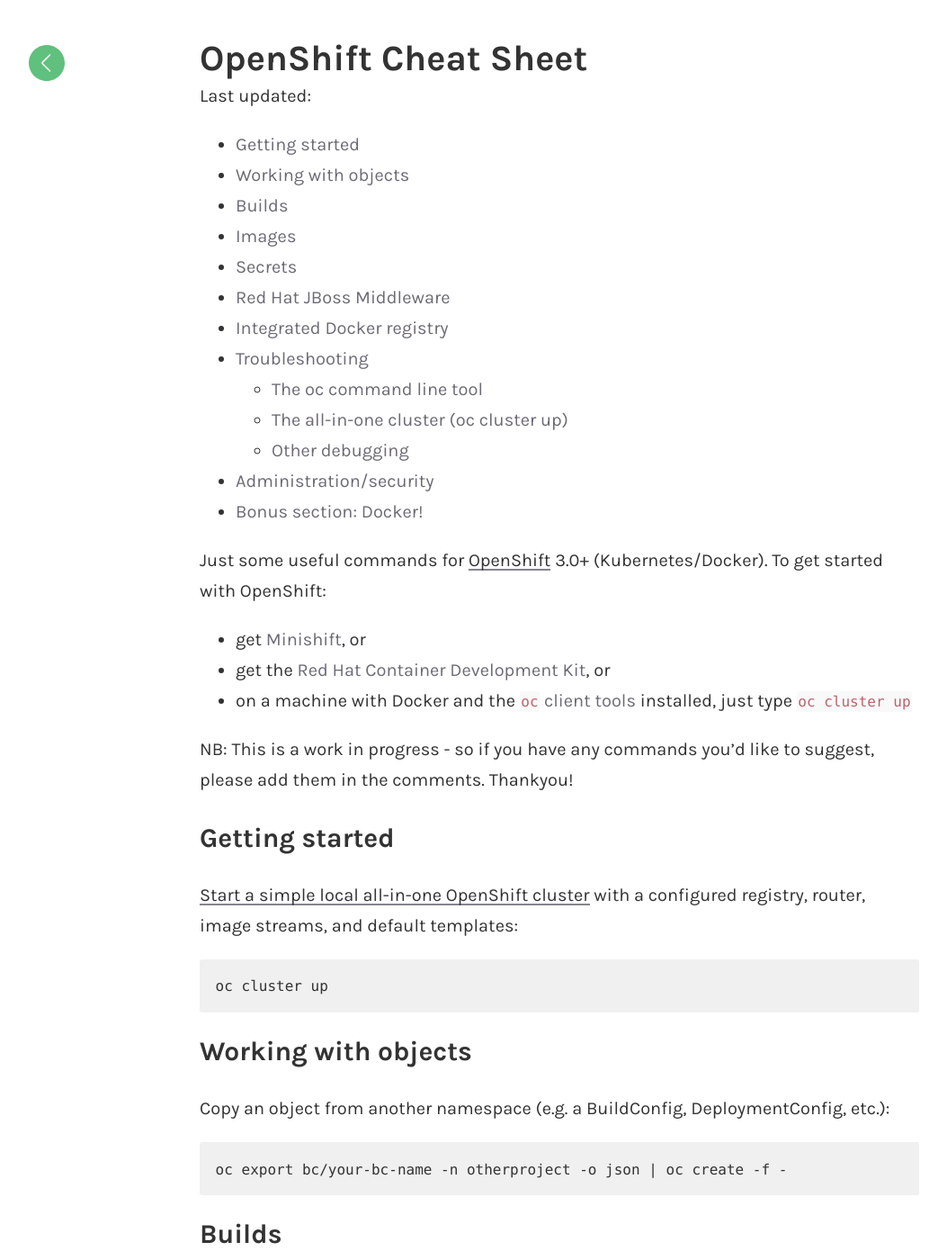
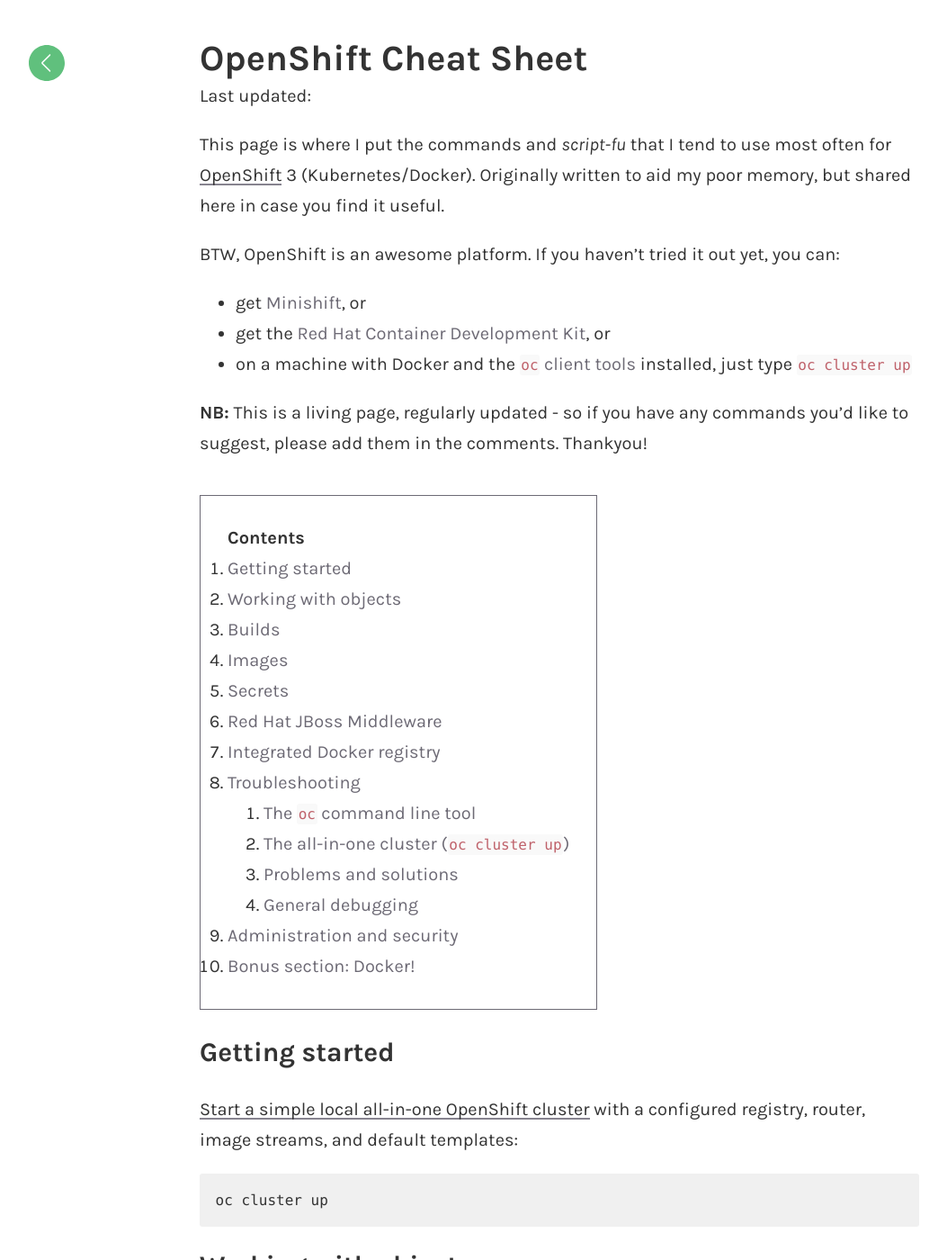
Before and after one commit to monodot/monodot-co-uk, a Jekyll site: the page built from _posts/2016-12-09-openshift-cheatsheet.markdown, in a window 1280 px wide and 1400 px high. Shown: the whole window at 90% size, without its empty margins (18-1071 px from the left). Built offline with Jekyll 4.4.1, drawn with Linux system fonts in a browser that asks for light colours; comment, search, counter and statistics services are not loaded; the table of contents is made by our own code; some of the changed text lies outside the part shown.

Commit message:
Use Kramdown TOC, update OCP cheatsheet

```diff
--- a/Gemfile
+++ b/Gemfile
@@ -3,4 +3,3 @@
 gem 'jekyll-seo-tag'
 gem 'jekyll-paginate'
 gem 'jekyll-last-modified-at'
-gem 'jekyll-toc'
--- a/_config.yml
+++ b/_config.yml
@@ -37,7 +37,7 @@
 disqus:
   shortname: monodot
 
-gems: [jekyll-seo-tag, jekyll-paginate, jekyll-sitemap, jekyll-last-modified-at, jekyll-toc]
+gems: [jekyll-seo-tag, jekyll-paginate, jekyll-sitemap, jekyll-last-modified-at]
 
 defaults:
   -
--- /dev/null
+++ b/_includes/toc.html
@@ -0,0 +1,7 @@
+<aside class="sidebar__right">
+<nav class="toc" markdown="1">
+<header><h4 class="nav__title"><i class="fa fa-{{ include.icon | default: 'file-text' }}"></i> {{ include.title | default: site.data.ui-text[site.locale].toc_label }}</h4></header>
+*  Auto generated table of contents
+{:toc .toc__menu}
+</nav>
+</aside>
--- a/_posts/2016-12-09-openshift-cheatsheet.markdown
+++ b/_posts/2016-12-09-openshift-cheatsheet.markdown
@@ -4,16 +4,19 @@
 date:   2016-12-09 17:00:00 +0000
 categories: openshift
 comments: true
-toc: true
 ---
 
-Just some useful commands for [OpenShift][os] 3.0+ (Kubernetes/Docker). To get started with OpenShift:
+This page is where I put the commands and _script-fu_ that I tend to use most often for [OpenShift][os] 3 (Kubernetes/Docker). Originally written to aid my poor memory, but shared here in case you find it useful.
+
+BTW, OpenShift is an awesome platform. If you haven't tried it out yet, you can:
 
 - get [Minishift][minishift], or
 - get the [Red Hat Container Development Kit][cdk], or
 - on a machine with Docker and the [`oc` client tools][occlient] installed, just type `oc cluster up`
 
-NB: This is a work in progress - so if you have any commands you'd like to suggest, please add them in the comments. Thankyou!
+**NB:** This is a living page, regularly updated - so if you have any commands you'd like to suggest, please add them in the comments. Thankyou!
+
+{% include toc.html %}
 
 ## Getting started
 
@@ -23,17 +26,17 @@
 
 ## Working with objects
 
-Copy an object from another namespace (e.g. a BuildConfig, DeploymentConfig, etc.):
+Copy an object from another project into the current project (e.g. a BuildConfig, DeploymentConfig, etc.):
 
     oc export bc/your-bc-name -n otherproject -o json | oc create -f -
 
 ## Builds
 
-Start a build and follow the log onscreen:
+Start a build and follow (tail) the log onscreen:
 
     oc start-build your-build-name --follow
 
-Trigger a build, on completion of another build (if the build pushes to the ImageStreamTag `my-build:latest`):
+Add a trigger to a build, on completion of another build (e.g. if the build pushes to the ImageStreamTag `my-build:latest`):
 
     oc set trigger bc/my-build-after --from-image=my-build:latest
 
@@ -47,9 +50,9 @@
 
     oc import-image --from=registry.access.redhat.com/jboss-amq-6/amq62-openshift -n openshift jboss-amq-62:1.3 --confirm
 
-Grant permissions for a build to pull an image from another namespace:
+Grant permissions for a build to pull an image from another project:
 
-    oc policy add-role-to-user system:image-puller system:serviceaccount:yourbuildnamespace:builder -n namespace-to-pull-from
+    oc policy add-role-to-user system:image-puller system:serviceaccount:yourbuildproject:builder -n namespace-to-pull-from
 
 ## Secrets
 
@@ -74,11 +79,11 @@
 
 ## Integrated Docker registry
 
-Verify that the registry is up and running in the `default` namespace:
+Verify that the registry is up and running in the `default` project:
 
     oc get all -n default
 
-Try redeploying the registry:
+Redeploy the integrated Docker registry:
 
     oc deploy docker-registry --retry
 
@@ -97,7 +102,9 @@
 
 ### The all-in-one cluster (`oc cluster up`)
 
-See all containers running locally:
+The all-in-one cluster is a local OpenShift cluster on a single machine, incorporating a registry, router, image streams and default templates. All of these run as (Docker) containers.
+
+See all OpenShift infrastructure containers (e.g. registry, router, etc) running on your workstation:
 
     docker ps
 
@@ -113,11 +120,11 @@
 
     docker exec -it origin cat /var/lib/origin/openshift.local.config/master/master-config.yaml
 
-Edit the _master-config_ file when using the `oc-cluster` wrapper utility:
+Edit the _master-config_ file, when using the [`oc-cluster` wrapper utility][wrapper]:
 
     vim ~/.oc/profiles/[profile-name]/config/master/master-config.yml
 
-Finding what `kube` utils are available in the `origin` container:
+List the `kube` utils that are available in the `origin` container:
 
     # docker exec origin ls /usr/bin | grep kube
     kube-apiserver
@@ -128,12 +135,14 @@
     kubernetes
     kube-scheduler
 
-Q. MacBook starts burning up / running out of RAM? Java containers hanging on startup?
+### Problems and solutions
+
+Q. My computer starts burning up and/or running out of RAM. Also, Java containers are hanging on startup.
 
 - Increase the RAM available to Docker for Mac (this will require a Docker restart)
 - `docker stop` any non-essential containers that you may be running _outside_ OpenShift
 
-### Other debugging
+### General debugging
 
 If something's not working, or not deploying:
 
@@ -151,7 +160,7 @@
 
     oc logs docker-registry-n-{xxxxx} -n default | less
 
-## Administration/security
+## Administration and security
 
 Grant the `admin` user permissions to administer the cluster (e.g. to create a PersistentVolume):
 
```
Also changed, not shown: other parts of _posts/2016-12-09-openshift-cheatsheet.markdown (+4 -1 lines), Gemfile.lock.
